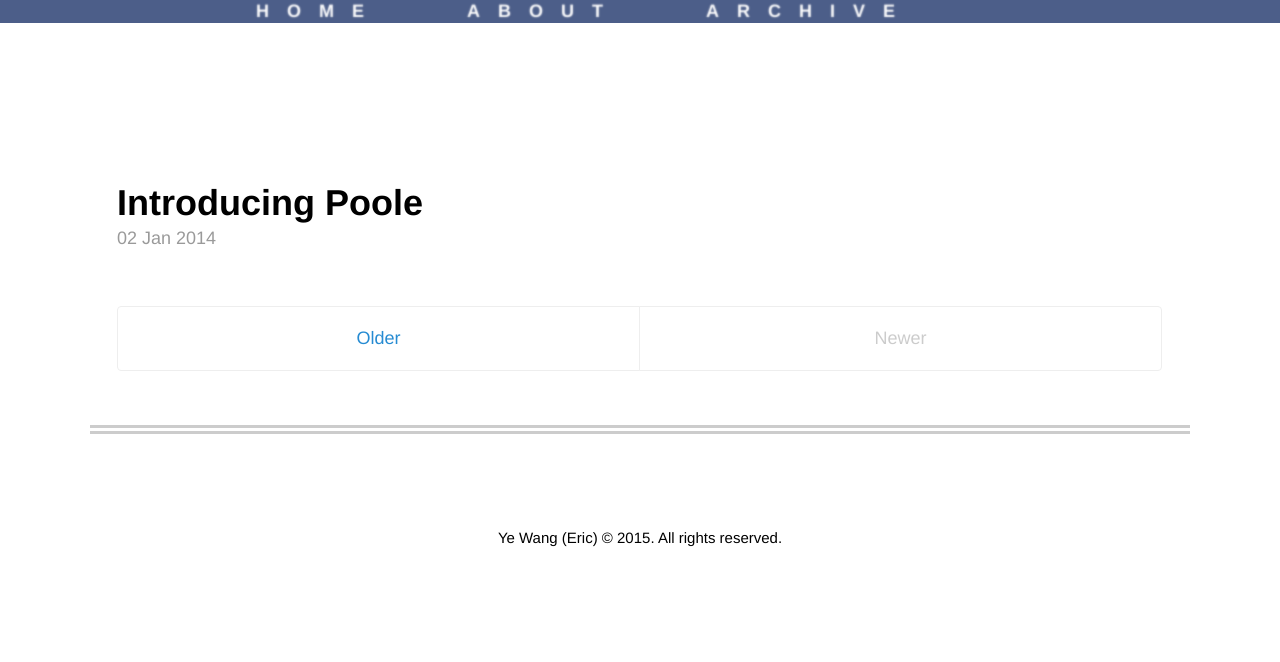
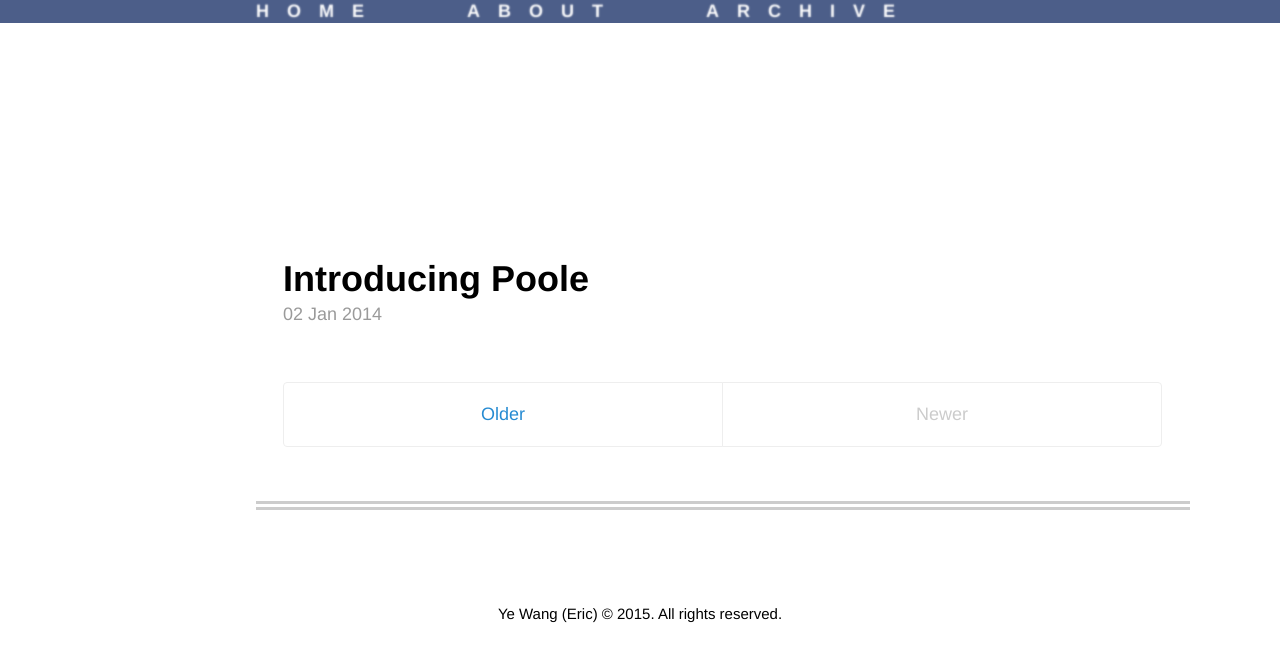
Before and after one commit to ericyewang/ericyewang.github.io, a Jekyll site: the page built from index.html, in a window 1280 px wide. Shown: the top 662 px of the page. Built offline with Jekyll 4.4.1, drawn with Linux system fonts in a browser that asks for light colours; the list of posts is cut into pages by our own code.

Commit message:
Update _layout.scss

```diff
--- a/_sass/_layout.scss
+++ b/_sass/_layout.scss
@@ -5,8 +5,8 @@
 .container {
   padding-left:  1.5rem;
   padding-right: 1.5rem;
-  margin-left:  5rem;
-  margin-top:  10rem;
+  margin-left:  20%;
+  margin-top:  20%;
   margin-right: 5rem;
   border-top-style: none;
   border-right-style: none;
@@ -21,8 +21,8 @@ footer {
   top: 5rem;
   padding-left:  1.5rem;
   padding-right: 1.5rem;
-  margin-left:  5rem;
-  margin-right: 5rem;
+  margin-left:  20%;
+  margin-right: 20%;
   margin-bottom: 2rem;
   text-align: center;
 }
```
